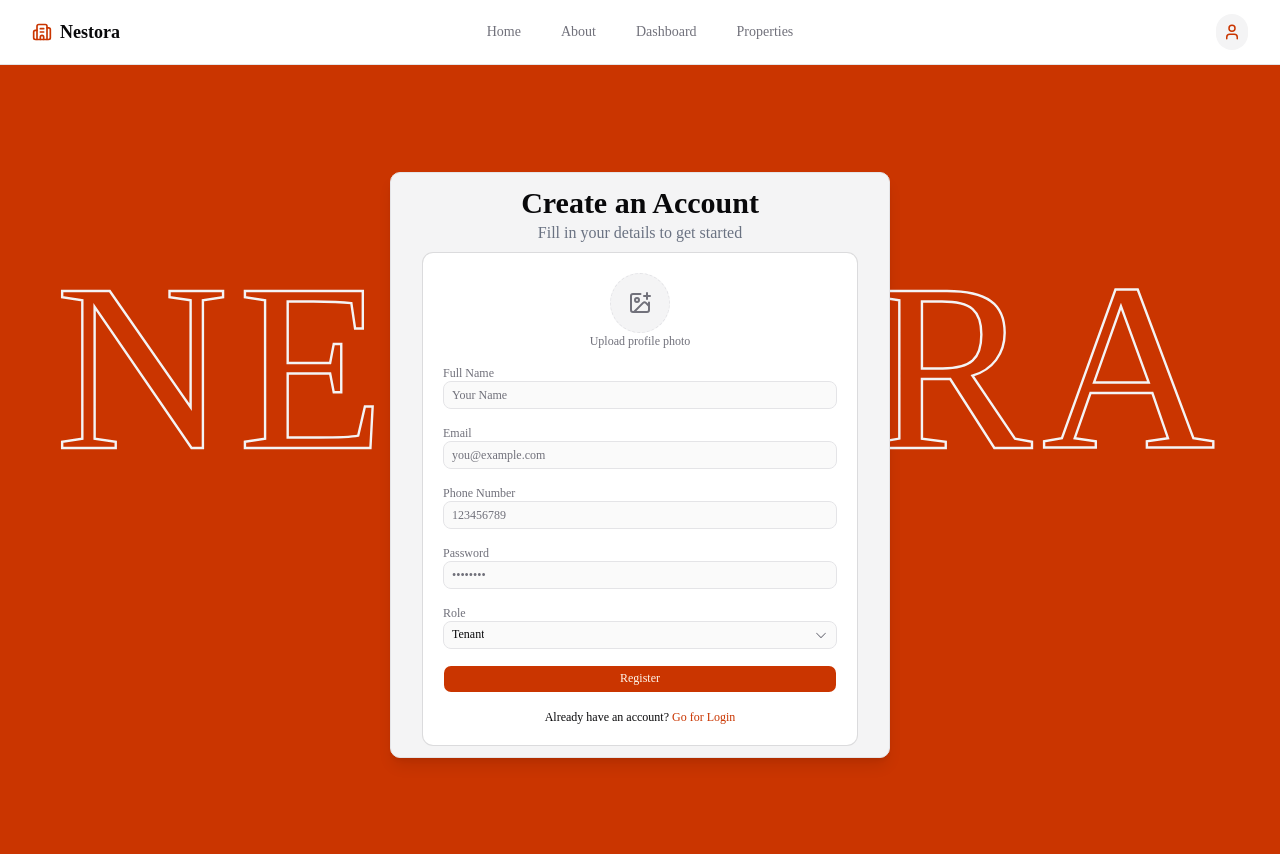
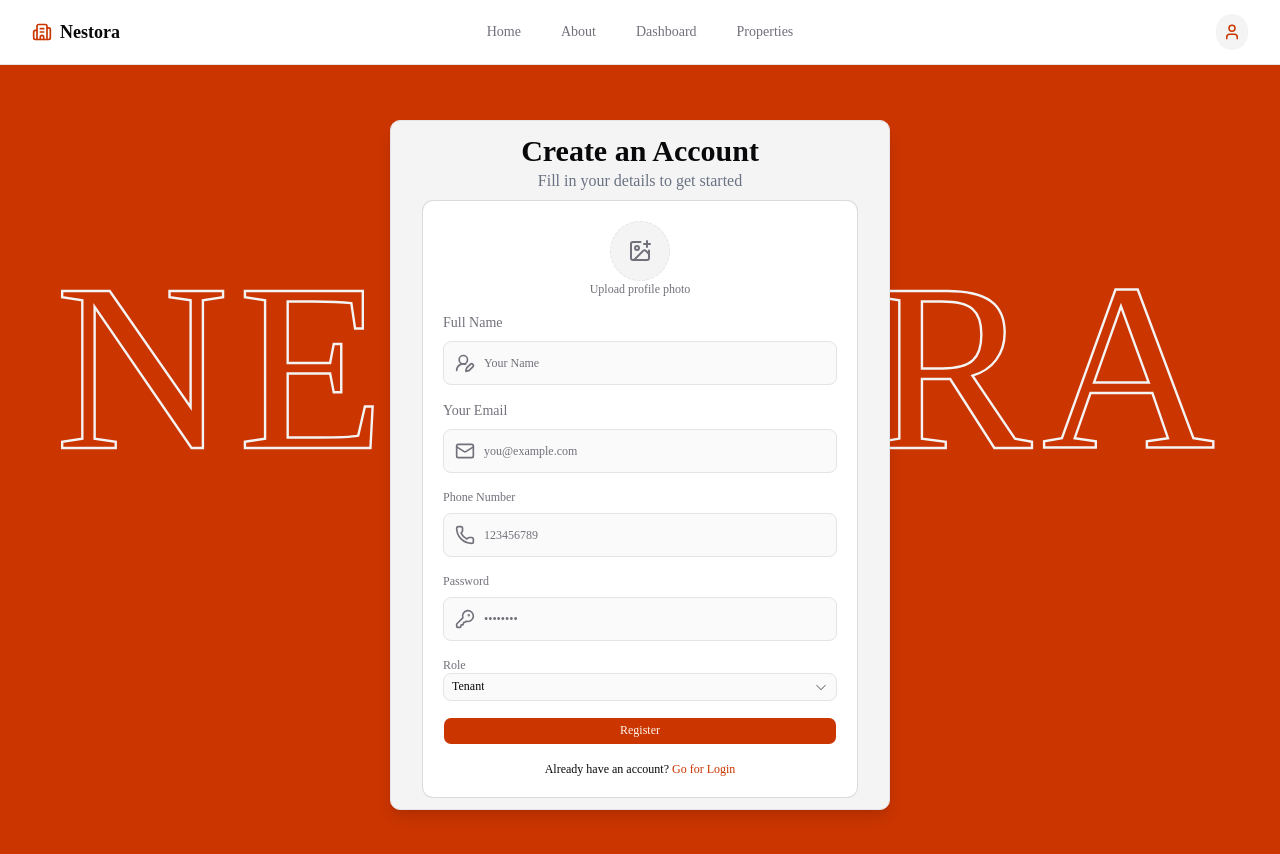
Before and after one commit to sumayaislamm/Nestora_Frontend, a Next.js app: page /register in a window 1280 px wide. Shown: the top 854 px of the page. Built offline with nearby package versions, Linux system fonts and the light colour scheme.

Commit message:
register form

```diff
--- a/app/(auth)/_actions/authActions.ts
+++ b/app/(auth)/_actions/authActions.ts
@@ -26,5 +26,12 @@ export const loginActions = async (formdata: FormData) => {
 
 // register
 export const registerActions = async (formdata: FormData) => {
-  console.log(formdata);
+  const name = formdata.get("name");
+  const email = formdata.get("email");
+  const password = formdata.get("password");
+  const phone = formdata.get("phone");
+  const profileImage = formdata.get("profileImage");
+  const role = formdata.get("role");
+
+
 };
--- a/app/(auth)/_components/RegisterForm.tsx
+++ b/app/(auth)/_components/RegisterForm.tsx
@@ -10,9 +10,9 @@ import {
   SelectTrigger,
   SelectValue,
 } from "@/components/ui/select";
-import { ImagePlus } from "lucide-react";
+import { ImagePlus, KeyRound, Mail, Phone, UserRoundPen } from "lucide-react";
 import Link from "next/link";
-import React, { useState} from "react";
+import React, { useState } from "react";
 import { registerActions } from "../_actions/authActions";
 
 const RegisterForm = () => {
@@ -26,13 +26,8 @@ const RegisterForm = () => {
     }
   };
 
-
-
   return (
-     <form
-     action={registerActions}
-     className="space-y-4">
-
+    <form action={registerActions} className="space-y-4">
       <Card className="p-5 ">
         {/* Profile Image */}
         <div className="flex flex-col items-center ">
@@ -63,64 +58,83 @@ const RegisterForm = () => {
             Upload profile photo
           </span>
         </div>
-
-        <div>
+        {/* Name  */}
+        <div className="space-y-2">
           <label
             htmlFor="name"
-            className="block text-xs font-medium text-muted-foreground"
+            className="block text-sm font-medium text-muted-foreground"
           >
             Full Name
           </label>
+
+          <div className="relative">
+            <UserRoundPen className="absolute left-3 top-3 h-5 w-5 text-muted-foreground pointer-events-none" />
             <Input
               name="name"
               type="text"
               placeholder="Your Name "
+              className="pl-10 h-11"
               required
             />
           </div>
-
-        <div>
+        </div>
+        {/* Email  */}
+        <div className="space-y-2">
           <label
             htmlFor="email"
-            className="block text-xs font-medium text-muted-foreground"
+            className="block text-sm font-medium text-muted-foreground"
           >
-            Email
+            Your Email
           </label>
+          <div className="relative">
+            <Mail className="absolute left-3 top-3 h-5 w-5 text-muted-foreground pointer-events-none" />
             <Input
               name="email"
               type="email"
               placeholder="you@example.com"
+              className="pl-10 h-11"
               required
             />
           </div>
+        </div>
 
-        <div>
+        <div className="space-y-2">
           <label
             htmlFor="phone"
             className="block text-xs font-medium text-muted-foreground"
           >
             Phone Number
           </label>
+          <div className="relative">
+            <Phone className="absolute left-3 top-3 h-5 w-5 text-muted-foreground pointer-events-none" />
             <Input
               name="phone"
               type="tel"
               placeholder="123456789"
+              className="pl-10 h-11"
+              required
             />
           </div>
+        </div>
 
-        <div>
+        <div className="space-y-2">
           <label
             htmlFor="password"
             className="block text-xs font-medium text-muted-foreground"
           >
             Password
           </label>
+
+          <div className="relative">
+            <KeyRound className="absolute left-3 top-3 h-5 w-5 text-muted-foreground pointer-events-none" />
             <Input
               name="password"
               type="password"
               placeholder="••••••••"
+              className="pl-10 h-11"
               required
             />
+          </div>
         </div>
 
         <div>
@@ -130,6 +144,7 @@ const RegisterForm = () => {
           >
             Role
           </label>
+          <div className="relative ">
               <Select name="role" value={role} onValueChange={setRole}>
                 <SelectTrigger className="w-full">
                   <SelectValue placeholder="Select a role" />
@@ -140,6 +155,7 @@ const RegisterForm = () => {
                   <SelectItem value="ADMIN">Admin</SelectItem>
                 </SelectContent>
               </Select>
+          </div>
         </div>
 
         <Button type="submit" className="w-full">
```
Lines whose indentation alone changed are shown as unchanged.
